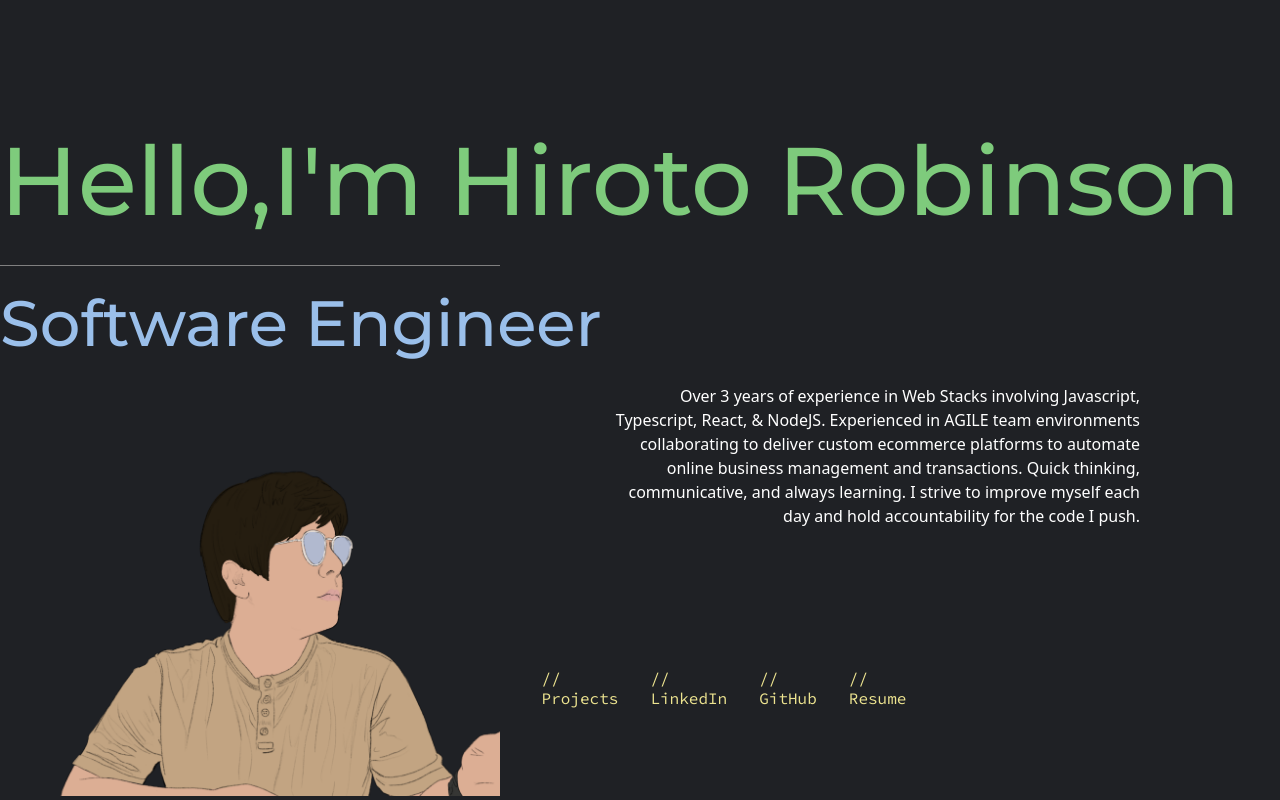
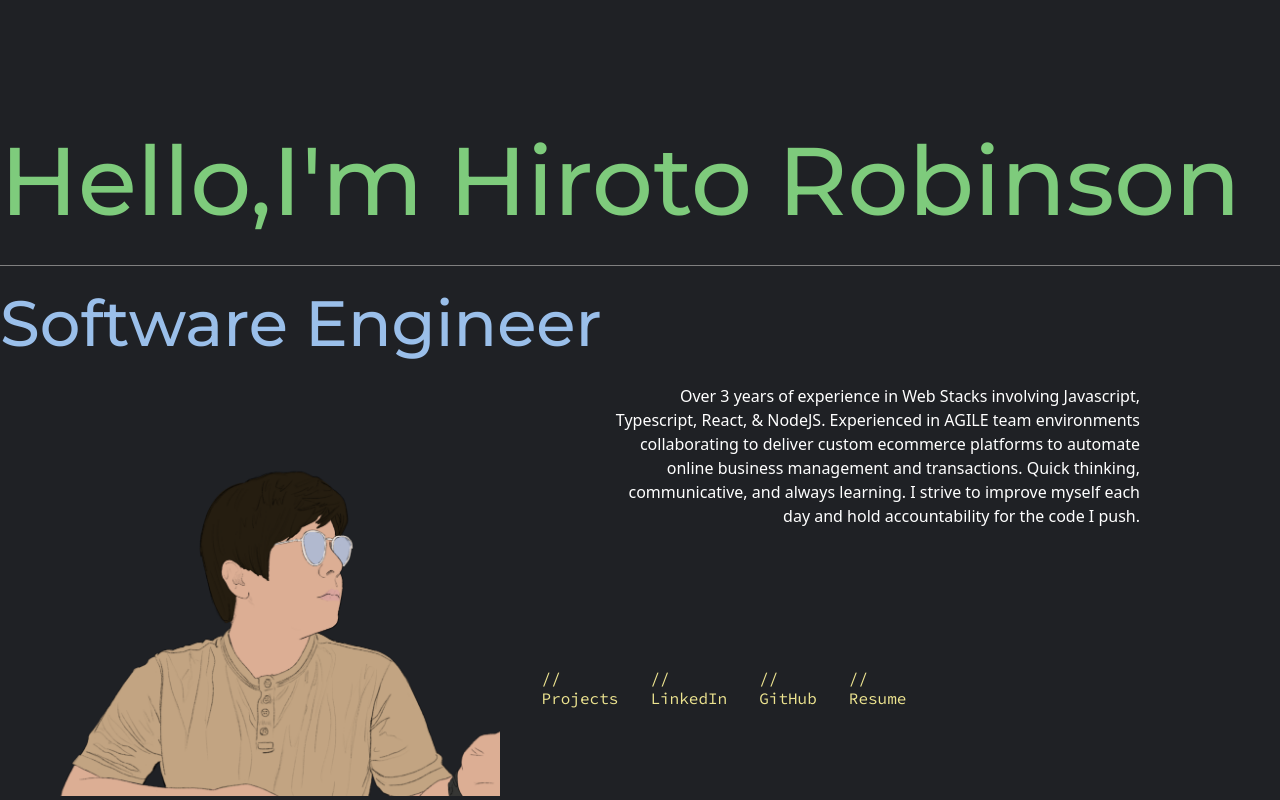
Before and after one commit to Gushihiro/Gushihiro.github.io, a Next.js app: page / in a window 1280 px wide. Shown: the top 800 px of the page. Built offline with nearby package versions, Linux system fonts and the light colour scheme.

Commit message:
removed overflowXHidden on body and made divider 100vw

```diff
--- a/app/layout.tsx
+++ b/app/layout.tsx
@@ -9,7 +9,7 @@ export default function RootLayout({
 
   return (
     <html lang="en">
-      <body className="h-full overflow-x-hidden">
+      <body className="h-full">
         <div className="flex flex-row">
           {children}
         </div>
--- a/styles/globals.css
+++ b/styles/globals.css
@@ -120,7 +120,7 @@ body {
 
 .small-divider {
   height: 1px;
-  width: 500px;
+  width: 100vw;
   background-color: gray;
 }
 
```
